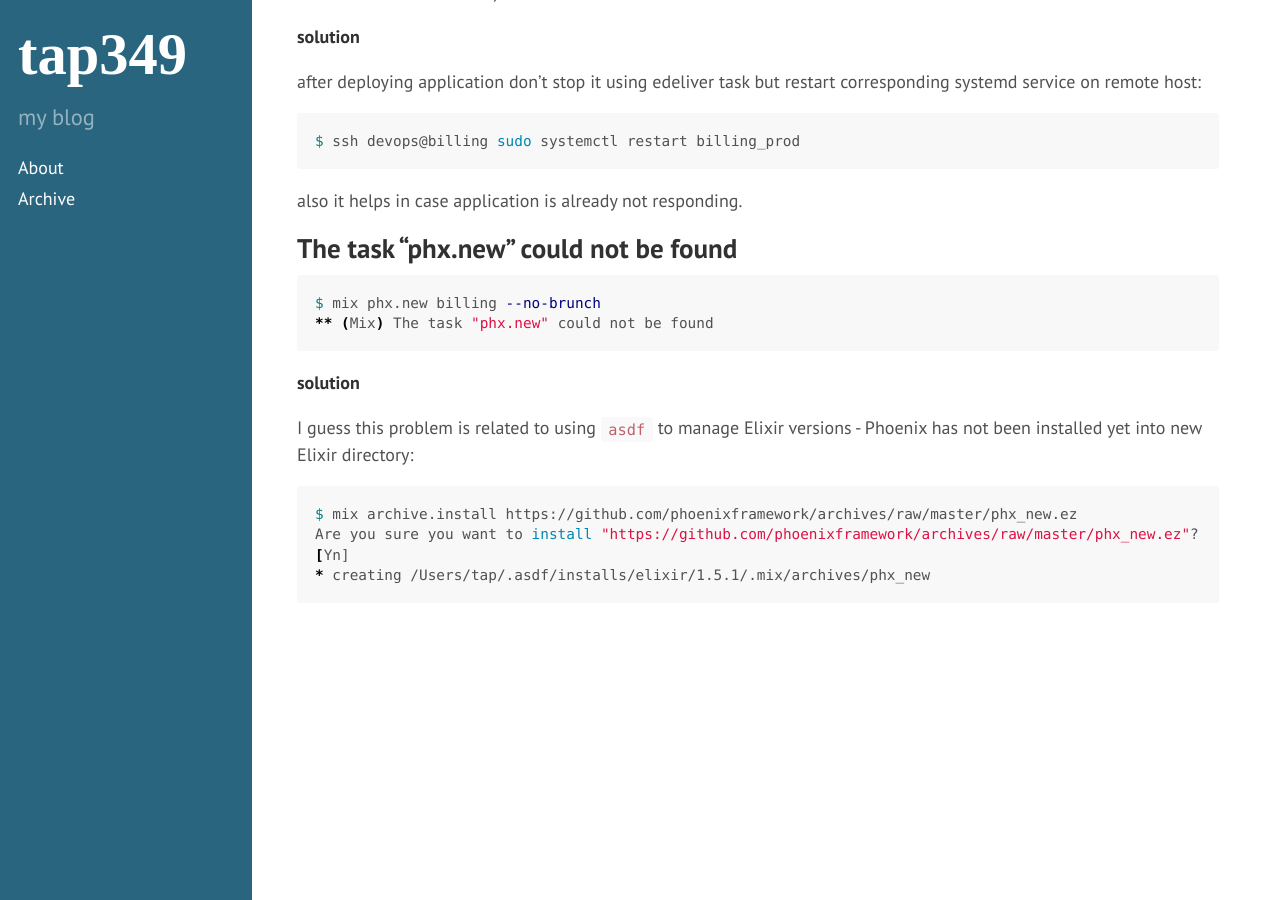
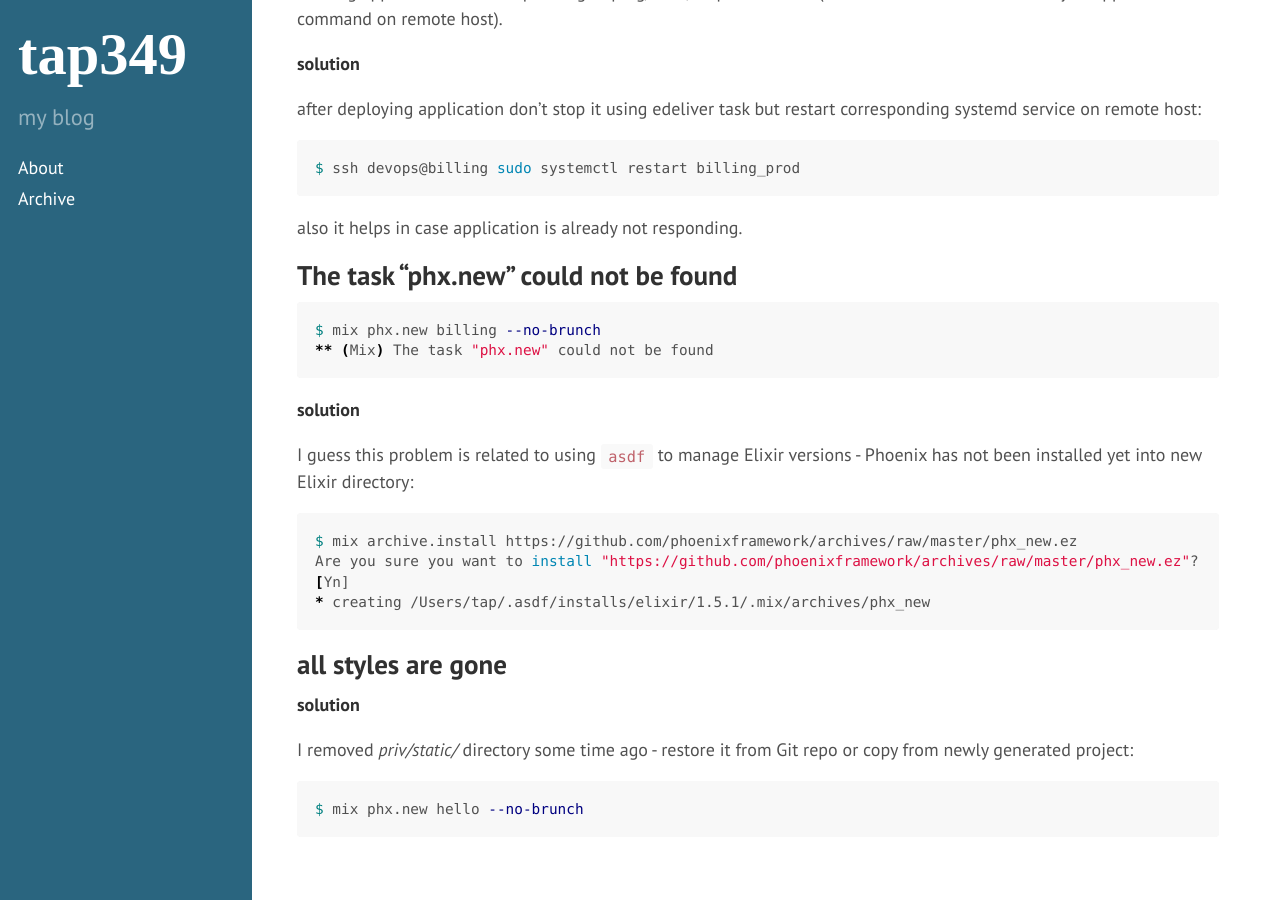
Before and after one commit to tap349/tap349.github.io, a Jekyll site: the page built from _posts/2017-08-01-phoenix-troubleshooting.md, in a window 1280 px wide and 900 px high, scrolled down 1011 px. Built offline with Jekyll 4.4.1, drawn with Linux system fonts in a browser that asks for light colours.

Commit message:
update 2017-08-25_19:21:54

````diff
--- a/_posts/2017-08-01-phoenix-troubleshooting.md
+++ b/_posts/2017-08-01-phoenix-troubleshooting.md
@@ -74,3 +74,14 @@
 Are you sure you want to install "https://github.com/phoenixframework/archives/raw/master/phx_new.ez"? [Yn]
 * creating /Users/tap/.asdf/installs/elixir/1.5.1/.mix/archives/phx_new
 ```
+
+## all styles are gone
+
+**solution**
+
+I removed _priv/static/_ directory some time ago - restore it from Git repo
+or copy from newly generated project:
+
+```sh
+$ mix phx.new hello --no-brunch
+```
````
Also changed, not shown: _posts/2017-04-18-cucumber.md (+1 -1 lines).
